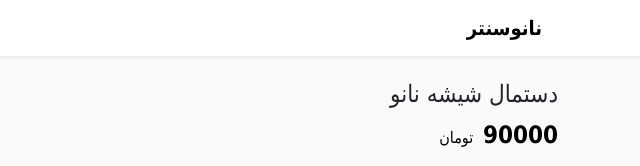
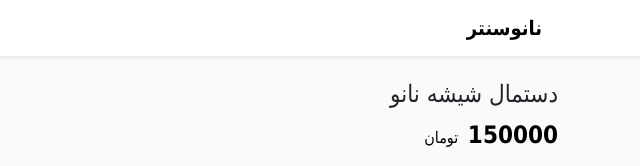
Before and after one commit to mellatcoffeenet-eng/abr001, a plain HTML site: page products/product3.html in a window 1280 px wide. Shown: the top 166 px of the page, 640-1280 px from the left. Drawn offline with nearby package versions, Linux system fonts and the light colour scheme.

Commit message:
Update product3.html

```diff
--- a/products/product3.html
+++ b/products/product3.html
@@ -22,7 +22,7 @@
     <div class="col-md-7">
         <h1 class="h4">دستمال شیشه نانو</h1>
         <p class="text-muted">
-            <span class="price-blink-lg">90000</span> <span class="rial-text">تومان</span>
+            <span class="price-blink-lg">150000</span> <span class="rial-text">تومان</span>
         </p>
         <div class="position-relative">
             <img src="REPLACE_WITH_YOUR_GITHUB_RAW_URL_OR_OTHER_HOSTING"
```
